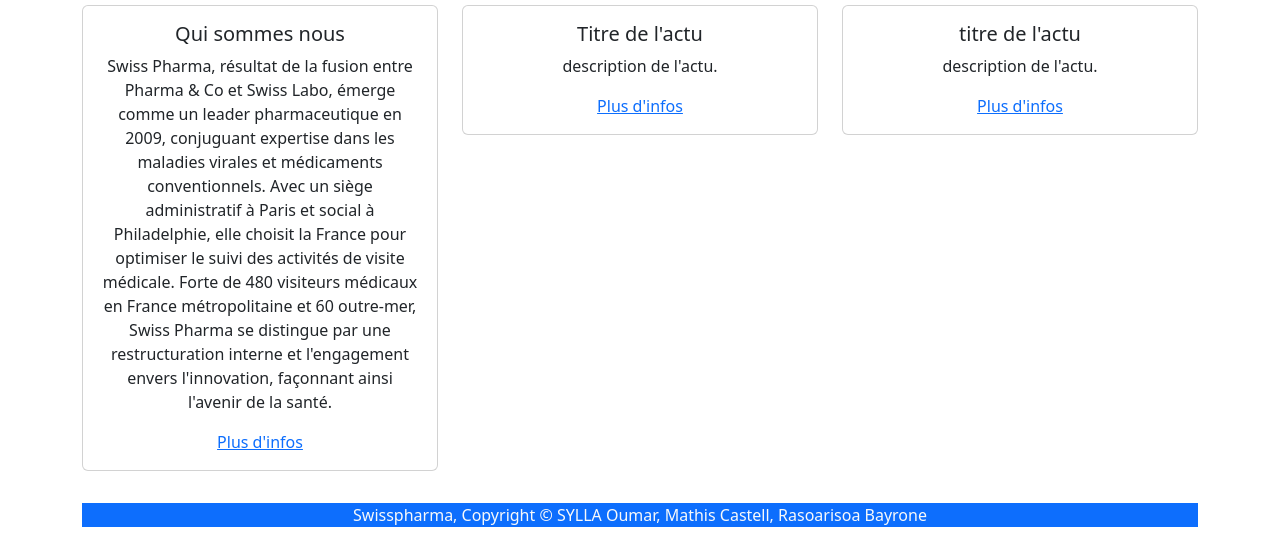
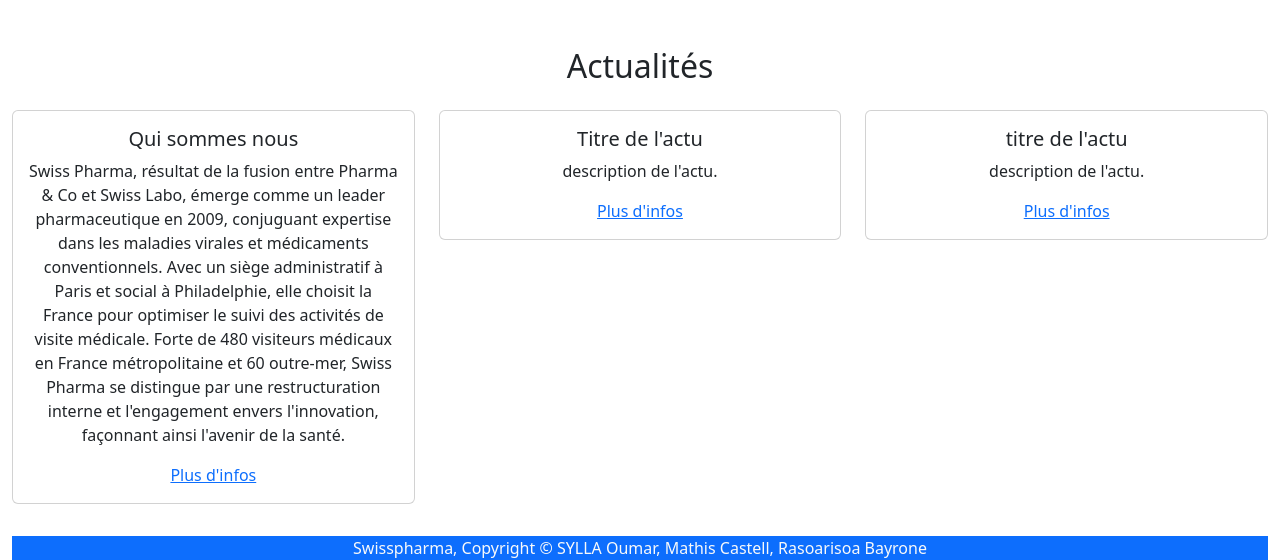
Before and after one commit to OumarVincent/SwisspharmaV2, a PHP site: page / in a window 1280 px wide. Shown: the part 1214-1774 px from the top of the page. Before the commit the page ends 1741 px from the top, so only its background shows below. Run offline with PHP 8.4, Linux system fonts and the light colour scheme; some libraries are stand-ins or nearby versions.

Commit message:
Modification des balises containers

```diff
--- a/AccueilComptable.php
+++ b/AccueilComptable.php
@@ -12,7 +12,7 @@
 </head>
 
 <body>
-<div class="container">
+<div class="container-fluid">
 
 <nav class="navbar sticky-top navbar-expand-lg navbar-dark bg-primary">
     <a class="navbar-brand" href="AccueilComptable.php">Galaxy Swiss Bourdin</a>
--- a/AccueilVisiteur.php
+++ b/AccueilVisiteur.php
@@ -12,7 +12,7 @@
 </head>
 
 <body>
-    <div class="container">
+    <div class="container-fluid">
 
     <nav class="navbar sticky-top navbar-expand-lg navbar-dark bg-primary">
             <a class="navbar-brand" href="index.php">&nbsp&nbsp Swisspharma</a>
--- a/consultermed.php
+++ b/consultermed.php
@@ -14,7 +14,7 @@
 </head>
 <body>
     <?php require(__DIR__ . '/database/database.inc.php');?>
-    <div class="container">
+    <div class="container-fluid">
     <nav class="navbar sticky-top navbar-expand-lg navbar-dark bg-primary">
 			<a class="navbar-brand" href="index.php">&nbsp&nbsp Swisspharma</a>
 			<!-- Afficher le nom et prenom de l'utilisateur -->
--- a/deconnexion.php
+++ b/deconnexion.php
@@ -13,7 +13,7 @@
 
 <body>
 
-	<div class="container">
+	<div class="container-fluid">
 
     <nav class="navbar sticky-top navbar-expand-lg navbar-dark bg-primary">
 			<a class="navbar-brand" href="index.php">&nbsp&nbsp Swisspharma</a>
--- a/fraismed.php
+++ b/fraismed.php
@@ -16,7 +16,7 @@
 
 <body>
 <?php include('fonctions.lib.php'); ?>
-    <div class="container"> <!-- Header-->
+    <div class="container-fluid"> <!-- Header-->
 
         <nav class="navbar sticky-top navbar-expand-lg navbar-dark bg-primary">
             <a class="navbar-brand" href="index.php">&nbsp&nbsp Swisspharma</a>
--- a/index.php
+++ b/index.php
@@ -14,7 +14,7 @@
 
 <body>
 
-	<div class="container">
+	<div class="container-fluid">
 
 		<nav class="navbar sticky-top navbar-expand-lg navbar-dark bg-primary">
 			<a class="navbar-brand" href="index.php">&nbsp&nbsp Swisspharma</a>
--- a/login.php
+++ b/login.php
@@ -54,7 +54,7 @@
 </head>
 
 <body>
-    <div class="container">
+    <div class="container-fluid">
     <nav class="navbar sticky-top navbar-expand-lg navbar-dark bg-primary">
 			<a class="navbar-brand" href="index.php">&nbsp&nbsp Swisspharma</a>
 
```
